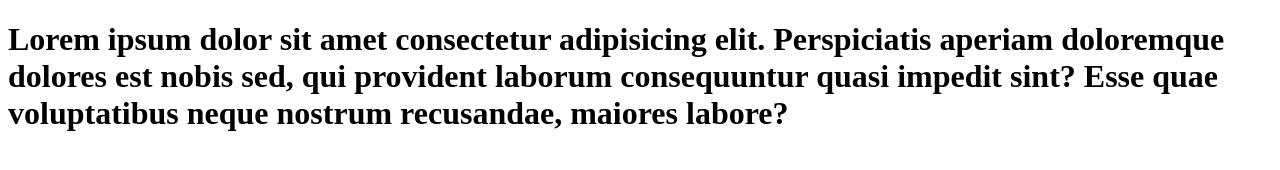
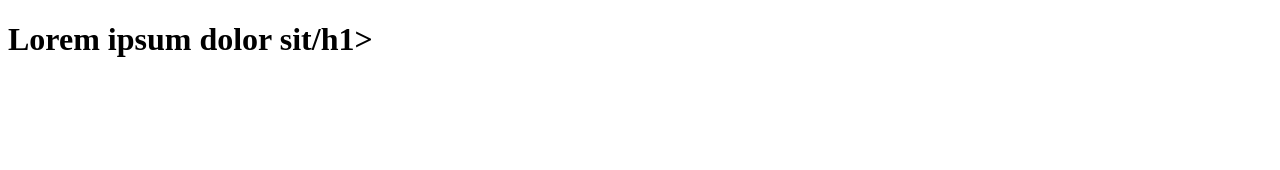
Before and after one commit to omardiaz74/vivimosmejor, a plain HTML site: page index.html in a window 1280 px wide. Drawn offline with Linux system fonts and the light colour scheme.

Commit message:
cambio h1 index.html

```diff
--- a/index.html
+++ b/index.html
@@ -6,7 +6,7 @@
     <meta name="viewport" content="width=device-width, initial-scale=1.0">
     <title>Document</title>
 </head>
-<h1>Lorem ipsum dolor sit amet consectetur adipisicing elit. Perspiciatis aperiam doloremque dolores est nobis sed, qui provident laborum consequuntur quasi impedit sint? Esse quae voluptatibus neque nostrum recusandae, maiores labore?</h1>
+<h1>Lorem ipsum dolor sit/h1>
 <body>
 
 </body>
```
